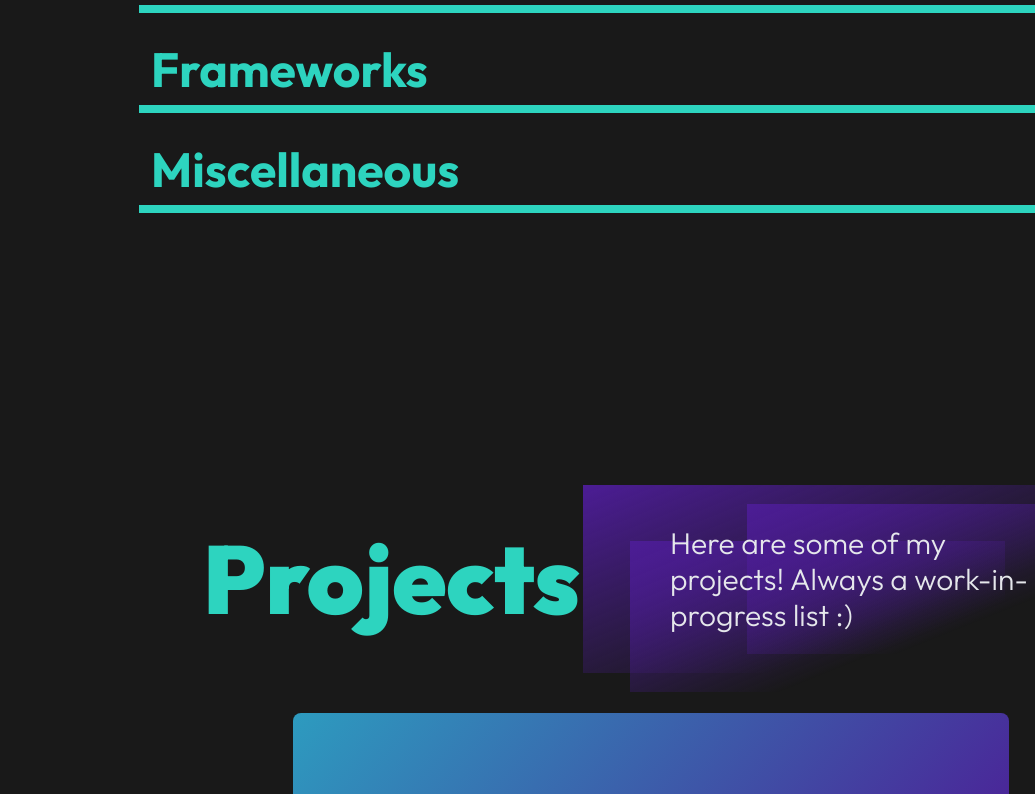
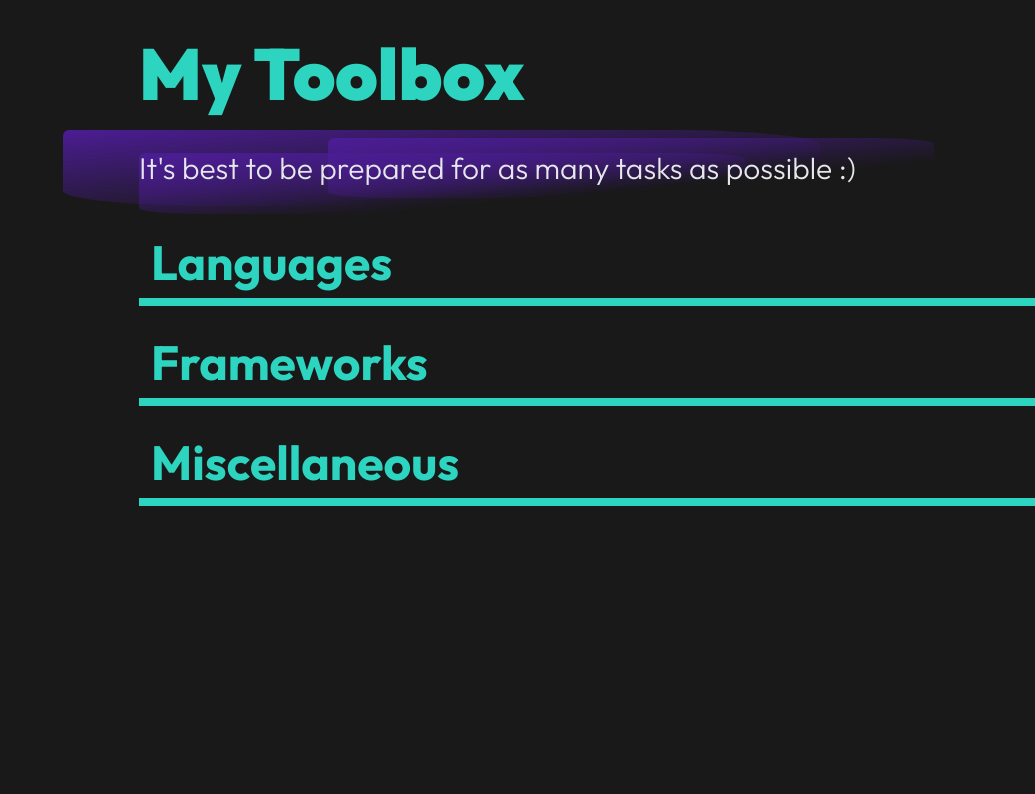
Before and after one commit to tranjm4/portfolio, a React (Vite) app: page / in a window 1280 px wide. Shown: the part 2046-2840 px from the top of the page, without its empty margins (245-1280 px from the left). Built offline with nearby package versions, Linux system fonts and the light colour scheme.

Commit message:
Added styling, created interface for text across all sections

```diff
--- a/src/components/Supplemental/Text.tsx
+++ b/src/components/Supplemental/Text.tsx
@@ -1,30 +1,33 @@
-import React from 'react';
+import React, { useEffect, useRef } from 'react';
 import SlideAppear from '../Animations/SlideAppear';
 import TextBoxReveal from '../Animations/TextBoxReveal';
 import Reveal from '../Animations/Reveal';
+import { motion, useAnimation, useInView } from 'framer-motion';
 
 interface Props {
-    title: string;
-    description: string | React.ReactNode;
+    children: React.ReactNode;
 }
 
-const Text: React.FC<Props> = ({ title, description }: Props) => {
+const Text: React.FC<Props> = ({ children }: Props) => {
+    const ref = useRef(null);
+    const isInView = useInView(ref);
+    const mainControls = useAnimation();
+
+    useEffect(() => {
+        if (isInView) {
+            mainControls.start("visible");
+        }
+    }, [isInView]);
     return (
-        <div className="relative flex flex-col md:flex-row md:items-center w-full h-fit mb-10">
-            {/* Section Title */}
-            <SlideAppear className="w-full z-20 " offsetX="10vw" offsetY="-5vh" once={true}>
-                <h1 className="text-6xl font-extrabold mb-5 md:mb-0 text-teal lg:text-8xl">
-                    {title}
-                </h1>
-            </SlideAppear>
-
-            {/* Section Description */}
-            <div className="relative h-fit w-fit p-5 lg:p-10">
-                <TextBoxReveal className="absolute w-[100%] h-[100%] lg:w-full lg:h-full top-[0%] left-[-10%]
+        <motion.div ref={ref} className="relative h-fit w-fit py-5 md:pr-10"
+            initial="hidden"
+            animate={mainControls}
+        >
+            <TextBoxReveal className="absolute w-[100%] h-[100%] lg:w-full lg:h-full top-[0%] left-[-10%] rounded-md rounded-tr-[20%] rounded-bl-[20%]
                         bg-gradient-to-br from-purple-800 to-transparent via-transparent via-70%" initialScale="0.5" offsetX="-20vw" offsetY="10vh" />
-                <TextBoxReveal className="absolute w-[80%] h-[80%] top-[30%] left-[0%]
+            <TextBoxReveal className="absolute w-[80%] h-[80%] top-[30%] left-[0%] rounded-md rounded-tr-[10%] rounded-bl-[10%]
                         bg-gradient-to-br from-purple-800 to-transparent via-transparent via-70%" initialScale="0.5" offsetX="10vw" offsetY="-10vh" />
-                <TextBoxReveal className="absolute w-[80%] h-[80%] top-[10%] left-[30%] lg:left-[25%]
+            <TextBoxReveal className="absolute w-[80%] h-[80%] top-[10%] left-[30%] lg:left-[25%] rounded-md rounded-tr-[10%] rounded-bl-[10%]
                         bg-gradient-to-br from-purple-800 to-transparent via-transparent via-70%" initialScale="2" offsetX="10vw" offsetY="-5vh" />
 
             <SlideAppear className="w-full md:w-full" offsetX="10vw" offsetY="10vh" once={true}>
@@ -32,14 +35,13 @@
                     <h2 className="text-lg text-light z-20 font-thin
                             lg:text-2xl xl:text-3xl">
 
-                            {description}
+                        {children}
 
                     </h2>
                 </Reveal>
             </SlideAppear>
 
-            </div>
-        </div>
+        </motion.div>
     )
 }
 
```
Lines whose indentation alone changed are shown as unchanged.
